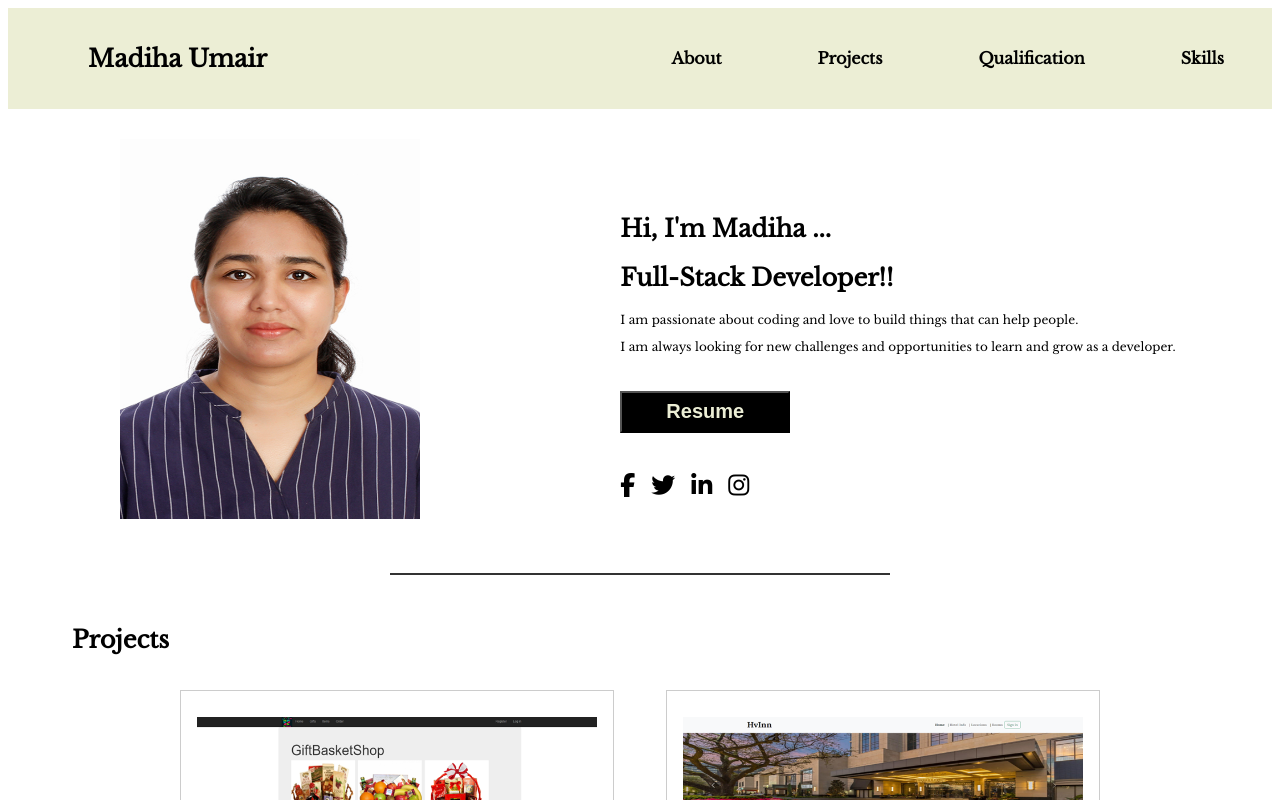
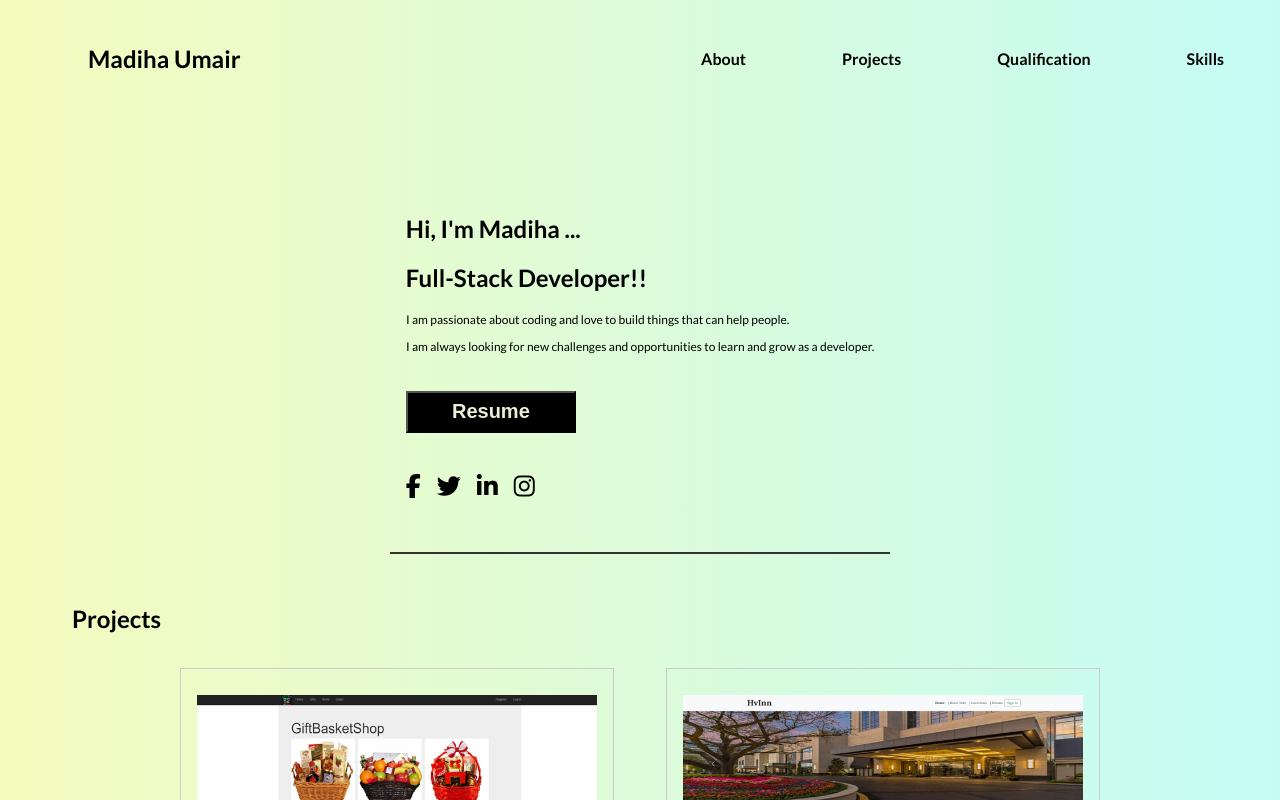
Before and after one commit to Madiha-umair/ReactPortfolio, a React (Vite) app: page / in a window 1280 px wide. Shown: the top 800 px of the page. Built offline with nearby package versions, Linux system fonts and the light colour scheme.

Commit message:
background change

```diff
--- a/src/components/About.jsx
+++ b/src/components/About.jsx
@@ -6,9 +6,7 @@
     <div>
 
       <div className="about">
-        <div id="profileimg">
-        <img src={myImage} alt="My Image" width= "300" height="380" />
-        </div>
+
         <div id="about-text-portion">
         <h1>Hi, I'm <span>Madiha ...</span></h1>
         <h1> Full-Stack Developer!!</h1>
--- a/src/index.css
+++ b/src/index.css
@@ -1,4 +1,8 @@
 @import url('https://fonts.googleapis.com/css2?family=Libre+Baskerville&family=Zilla+Slab:wght@400;700&display=swap');
+@import url('https://fonts.googleapis.com/css2?family=Playfair+Display:wght@400;600;700&display=swap');
+@import url('https://fonts.googleapis.com/css2?family=Roboto:wght@300;400;500;700;900&display=swap');
+@import url('https://fonts.googleapis.com/css2?family=Montserrat:wght@300;400;600;700;800&display=swap');
+@import url('https://fonts.googleapis.com/css2?family=Lato:wght@300;400;700&display=swap');
 
 /* Header styles */
 #header {
@@ -8,7 +12,12 @@
     padding: 1rem;
   }
   body{
-    font-family: 'Libre Baskerville', serif;
+    /*font-family: 'Libre Baskerville', serif;*/
+    /*font-family: 'Playfair Display', serif;*/
+    /*font-family: 'Roboto', sans-serif; */
+    /*font-family: 'Montserrat', sans-serif;*/
+    font-family: 'Lato', sans-serif;
+    background-image: linear-gradient(to right, #f5fbbe, #c4fcf5);
   }
   h2 {
     margin-left: 4rem;
@@ -19,9 +28,6 @@
   #site-name a, #site-name-for-mobile a{
     text-decoration: none;
     color: #000;
-  }
-  #header{
-    background-color: #eceed5;
   }
   nav ul {
     display: flex;
@@ -65,6 +71,76 @@
     text-decoration: none;
     color: #eceed5;
   }
+
+
+
+
+
+/* CSS Animation Styles */
+
+@keyframes scaleIn {
+  0% {
+    transform: scale(0);
+    opacity: 0;
+  }
+  100% {
+    transform: scale(1);
+    opacity: 1;
+  }
+}
+
+@keyframes blink {
+  0%, 100% {
+    opacity: 1;
+  }
+  50% {
+    opacity: 0;
+  }
+}
+
+/* Applying Animation to Elements */
+
+.about {
+  animation: scaleIn 1s ease-in-out;
+}
+
+#about-text-portion {
+  animation: scaleIn 1s ease-in-out;
+}
+
+h1 span {
+  animation: blink 1s infinite;
+}
+
+#about-text {
+  animation: scaleIn 1s ease-in-out;
+  animation-delay: 1s;
+}
+
+#about-text-cont {
+  animation: scaleIn 1s ease-in-out;
+  animation-delay: 1.5s;
+}
+
+.downloadbtn {
+  animation: scaleIn 1s ease-in-out;
+  animation-delay: 2s;
+}
+
+.social-icons {
+  animation: scaleIn 1s ease-in-out;
+  animation-delay: 2.5s;
+}
+
+#line {
+  animation: scaleIn 1s ease-in-out;
+  animation-delay: 3s;
+}
+
+
+
+
+
 
 /* Add margin to all images */
 img {
@@ -221,7 +297,7 @@
 #project_container li a,
 #project_container li p {
   display: none;
-  position: static;
+  position:static;
 }
 #project_container li:hover a,
 #project_container li:hover p {
```
